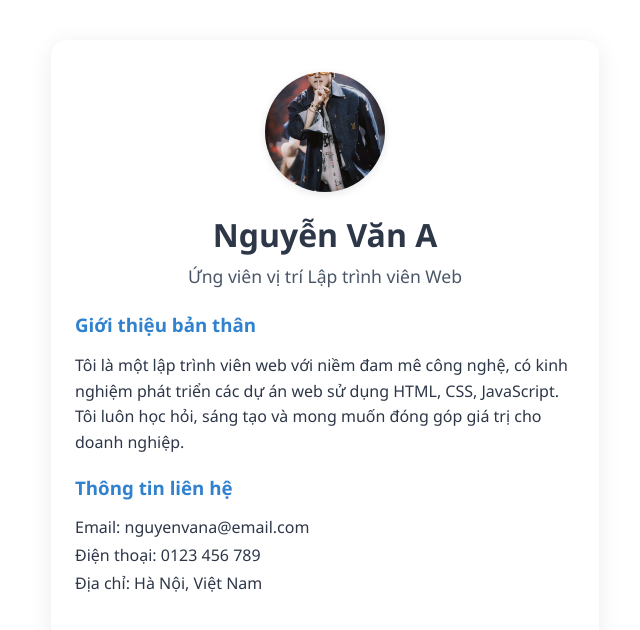
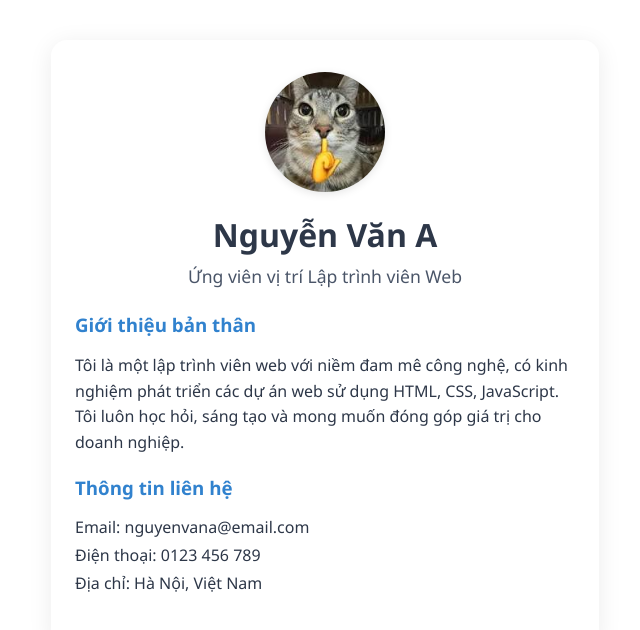
Before and after one commit to 23521354-maker/webtest, a plain HTML site: page index.html in a window 1280 px wide. Shown: the whole page, without its empty margins (315-955 px from the left). Drawn offline with Linux system fonts and the light colour scheme.

Commit message:
git init.

```diff
--- a/index.html
+++ b/index.html
@@ -9,7 +9,7 @@
 <body>
 	<div class="cv-container">
 		<div class="profile">
-			<img src="anh1_680.jpg" alt="Ảnh đại diện" class="avatar">
+			<img src="tải xuống.jfif" alt="Ảnh đại diện" class="avatar">
 			<h1>Nguyễn Văn A</h1>
 			<h2>Ứng viên vị trí Lập trình viên Web</h2>
 		</div>
```
Also changed, not shown: tải xuống.jfif (added).
